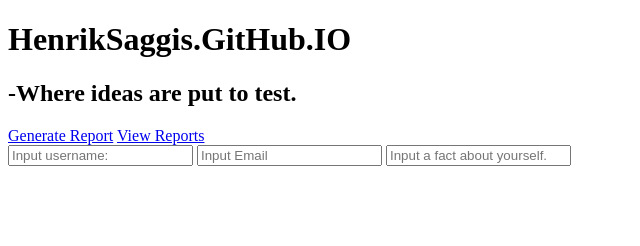
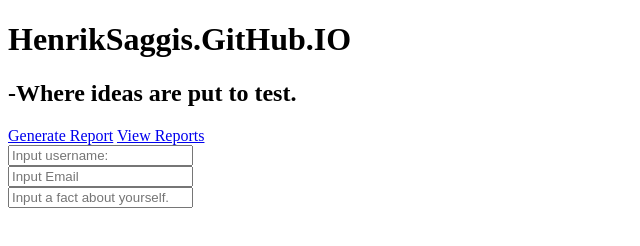
Before and after one commit to HenrikSaggis/HenrikSaggis.github.io, a plain HTML site: page index.html in a window 1280 px wide. Shown: the whole page, without its empty margins (0-640 px from the left). Drawn offline with Linux system fonts and the light colour scheme.

Commit message:
added line break

```diff
--- a/index.html
+++ b/index.html
@@ -14,8 +14,8 @@
     <a href="#ViewReports" class="navButton">View Reports</a>
   </nav>
   <main>
-    <input type="text" placeholder="Input username:" id="username" name="username">
-    <input type="text" placeholder="Input Email"  id="email" name="email">
+    <input type="text" placeholder="Input username:" id="username" name="username"><br>
+    <input type="text" placeholder="Input Email"  id="email" name="email"><br>
     <input type="text" placeholder ="Input a fact about yourself." name="fact" id="fact">
   </main>
   <footer>
```
